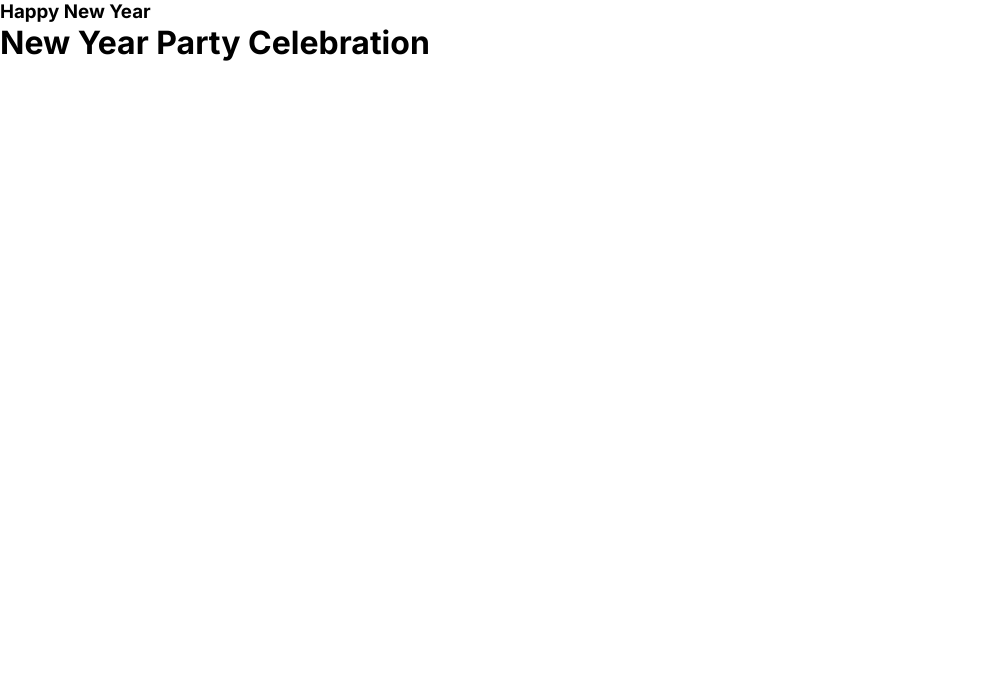
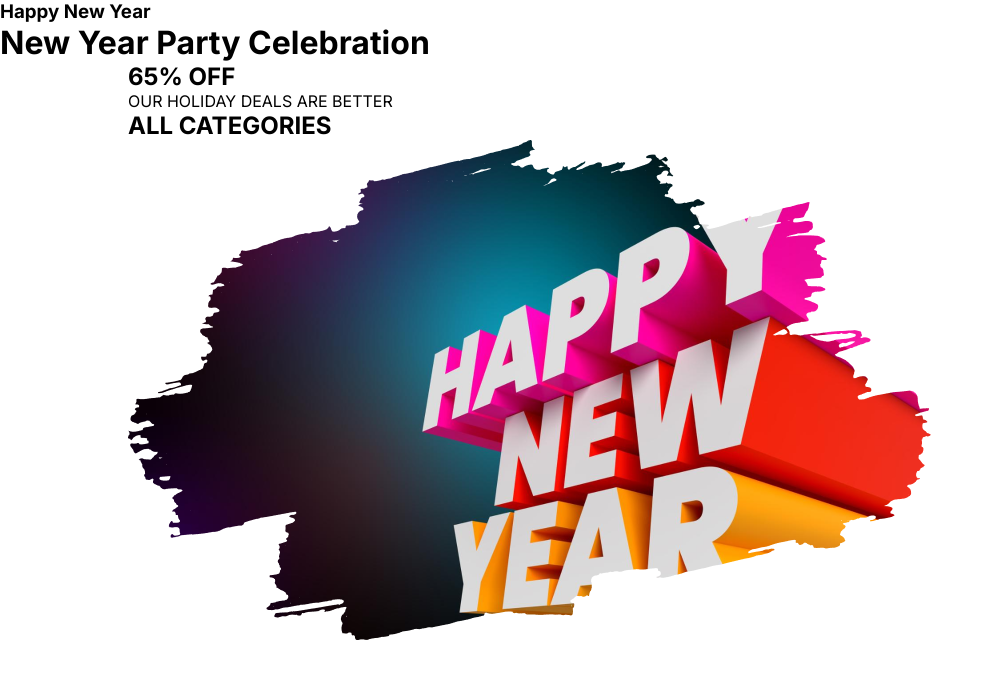
Before and after one commit to TalhaWeb/assignment-1, a plain HTML site: page index.html in a window 1280 px wide. Shown: the whole page, without its empty margins (0-993 px from the left). Drawn offline with Linux system fonts and the light colour scheme.

Commit message:
added discount section

```diff
--- a/index.html
+++ b/index.html
@@ -13,7 +13,20 @@
             <h1 class="banner-welcome">New Year Party Celebration</h1>
         </div>
     </header>
-    <main></main>
+    <main class="container">
+        <section id="discount-section">
+            <div class="discount-content">
+                <div class="discount-text">
+                    <h1>65% OFF</h1>
+                    <p>OUR HOLIDAY DEALS ARE BETTER</p>
+                    <h2>ALL CATEGORIES</h2>
+                </div>
+                <div class="content-img">
+                    <img src="/resources/New Year Photo.png" alt="">
+                </div>
+            </div>
+        </section>
+    </main>
     <footer></footer>
 </body>
 </html>
--- a/styles/styles.css
+++ b/styles/styles.css
@@ -1,5 +1,6 @@
 @import url('https://fonts.googleapis.com/css2?family=Merriweather:ital,wght@0,300;0,400;0,700;0,900;1,300;1,400;1,700;1,900&display=swap');
 @import url('https://fonts.googleapis.com/css2?family=Inter:wght@300;400;700;800;900&display=swap');
+
 *{
     margin: 0;
     padding: 0;
@@ -9,3 +10,8 @@ body{
     font-family: 'Merriweather', serif;
     font-family: "Inter", sans-serif;
 }
+.container{
+    max-width: 1280px;
+    width: 80%;
+    margin: 0 auto;
+}
```
